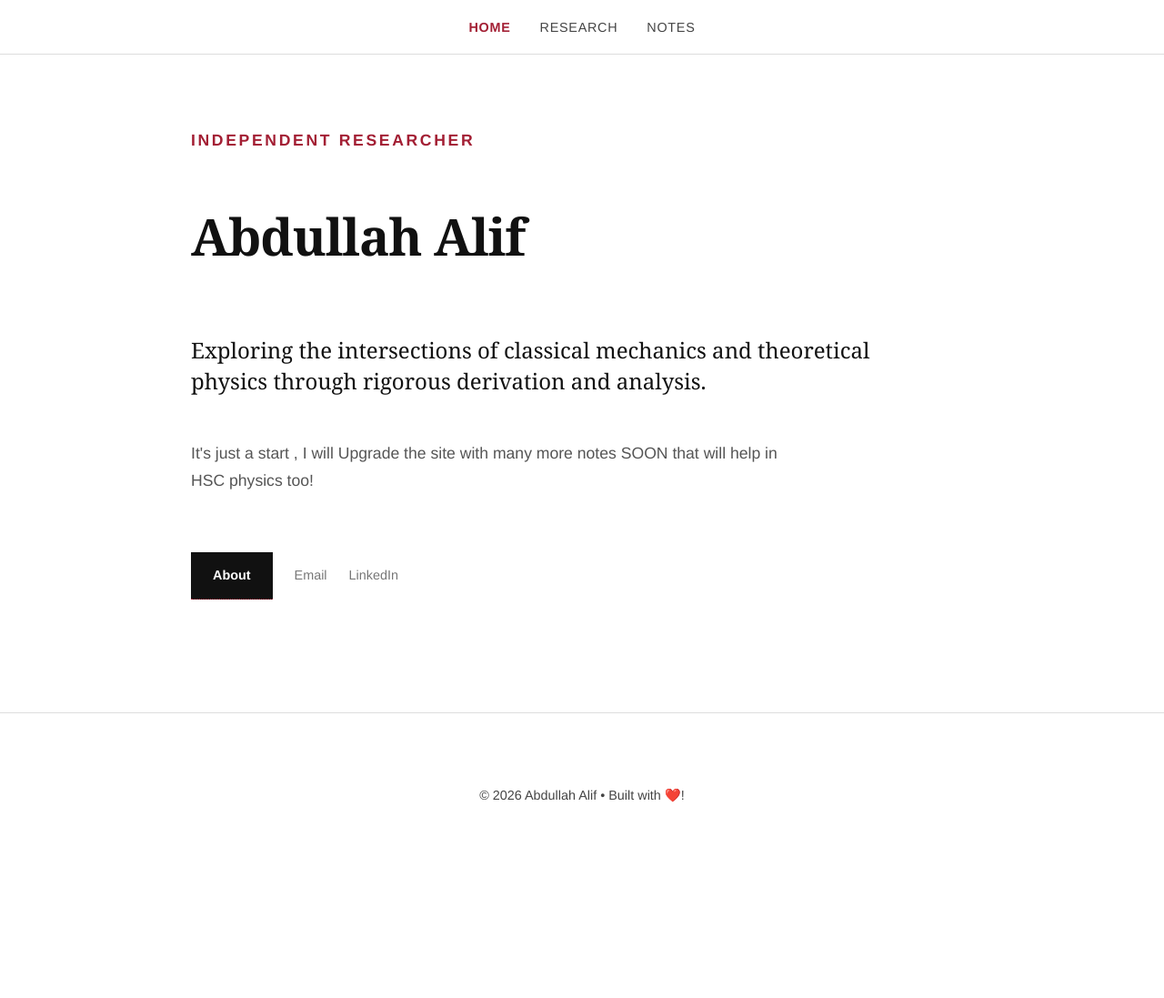
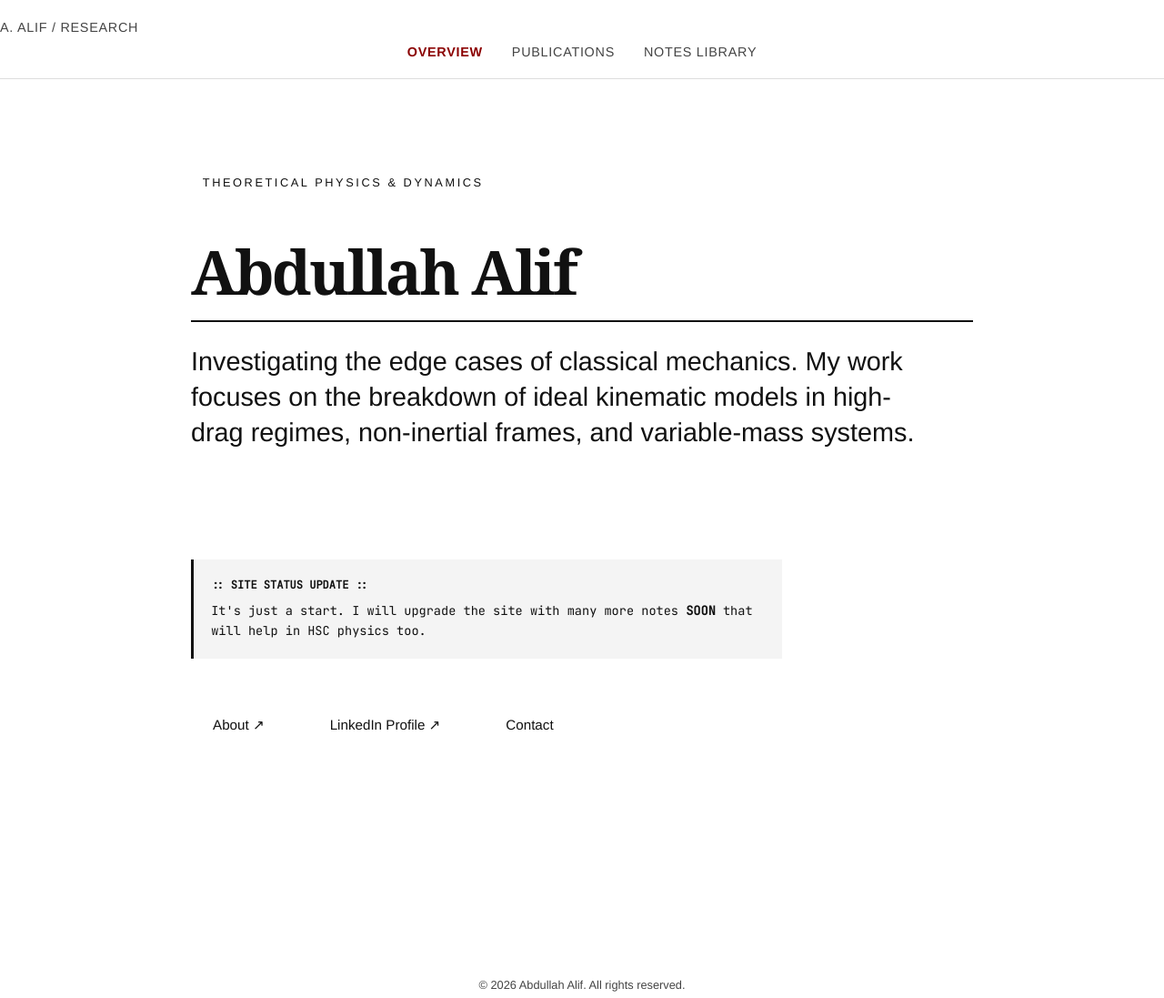
Before and after one commit to Abdallah-Alif/abdallah-alif.github.io, a plain HTML site: page index.html in a window 1280 px wide. Shown: the top 1097 px of the page at 91% size. Before the commit the page ends 972 px from the top, so only its background shows below. Drawn offline with Linux system fonts and the light colour scheme; a web font is replaced by a local one.

Commit message:
index.html

```diff
--- a/index.html
+++ b/index.html
@@ -3,135 +3,155 @@
 <head>
     <meta charset="UTF-8">
     <meta name="viewport" content="width=device-width, initial-scale=1.0">
-    <title>Abdullah Alif</title>
+    <title>Abdullah Alif | Theoretical Physics Research</title>
+    <meta name="description" content="Academic portfolio of Abdullah Alif.">
     <link rel="stylesheet" href="style.css">
+
+    <link rel="preconnect" href="https://fonts.googleapis.com">
+    <link rel="preconnect" href="https://fonts.gstatic.com" crossorigin>
+    <link href="https://fonts.googleapis.com/css2?family=Georgia&family=Inter:wght@400;500;600&family=JetBrains+Mono:wght@400&display=swap" rel="stylesheet">
+
     <style>
-        /* Modern Academic Overrides */
-        :root {
-            --accent-color: #A31F34; /* MIT Crimson */
+        /* --- INDEX SPECIFIC OVERRIDES --- */
+
+        /* 1. The Hero: Stark & Dominant */
+        .hero-section {
+            padding-top: 6rem;
+            padding-bottom: 2rem;
+            margin-bottom: 3rem;
         }
 
-        header {
-            margin-top: 10vh;
-            margin-bottom: 4rem;
+        .affiliation-badge {
+            display: inline-block;
+            font-family: var(--font-sans);
+            font-size: 0.8rem;
+            text-transform: uppercase;
+            letter-spacing: 0.2em;
+            color: var(--text-meta);
+            margin-bottom: 1rem;
+            border: 1px solid var(--border-subtle);
+            padding: 0.4rem 0.8rem;
+            border-radius: 4px;
         }
 
-        h1 {
-            font-size: 3.5rem;
-            letter-spacing: -0.02em;
-            border: none;
+        .research-statement {
+            font-size: 1.8rem;
+            line-height: 1.35;
+            max-width: 800px;
+            color: var(--text-primary);
+            font-family: var(--font-serif);
+            margin: 1.5rem 0 2.5rem 0;
+            font-weight: normal;
+        }
+
+        /* 2. The Roadmap Note (HSC Update) */
+        /* Styled like a "System Log" to look technical and cool */
+        .roadmap-notice {
+            font-family: 'JetBrains Mono', monospace; /* Monospaced for dev feel */
+            font-size: 0.85rem;
+            background: #f4f4f4;
+            padding: 1.2rem;
+            border-left: 3px solid var(--text-primary);
+            color: var(--text-body);
+            max-width: 650px;
+            margin-bottom: 3rem;
+            line-height: 1.6;
+        }
+
+        .roadmap-label {
+            font-weight: bold;
+            color: var(--link-academic);
+            text-transform: uppercase;
+            font-size: 0.75rem;
+            display: block;
             margin-bottom: 0.5rem;
         }
 
-        .tagline {
-            font-family: var(--font-body);
-            font-size: 1.1rem;
-            color: var(--accent-color);
-            text-transform: uppercase;
-            letter-spacing: 0.15em;
-            font-weight: 600;
+        /* 3. The "Command" Links */
+        .link-grid {
+            display: flex;
+            gap: 1.5rem;
+            flex-wrap: wrap;
         }
 
-        .bio-lead {
-            font-family: var(--font-heading);
-            font-size: 1.5rem;
-            line-height: 1.4;
-            color: #111;
-            max-width: 750px;
-            margin-bottom: 3rem;
+        .external-btn {
+            display: inline-flex;
+            align-items: center;
+            text-decoration: none;
+            font-family: var(--font-sans);
+            font-weight: 500;
+            font-size: 0.95rem;
+            color: var(--text-primary);
+            border: 1px solid var(--border-strong);
+            padding: 0.8rem 1.5rem;
+            transition: all 0.2s ease;
         }
 
-        .bio-sub {
-            font-size: 1.1rem;
-            max-width: 650px;
-            color: #555;
-            margin-bottom: 4rem;
-        }
-
-        .cta-group {
-            display: flex;
-            gap: 1.5rem;
-            align-items: center;
-        }
-
-        .btn-primary {
-            background: #111;
+        .external-btn:hover {
+            background: var(--text-primary);
             color: #fff;
-            padding: 0.8rem 1.5rem;
-            text-decoration: none;
-            font-weight: 600;
-            font-size: 0.9rem;
-            transition: 0.2s;
-        }
-
-        .btn-primary:hover {
-            background: var(--accent-color);
-            color: #fff;
-        }
-
-        .contact-minimal {
-            display: flex;
-            gap: 1.5rem;
-        }
-
-        .contact-minimal a {
-            color: #777;
-            text-decoration: none;
-            font-size: 0.9rem;
-            border-bottom: 1px solid transparent;
-        }
-
-        .contact-minimal a:hover {
-            color: #111;
-            border-bottom: 1px solid #111;
+            border-color: var(--text-primary);
+            transform: translateY(-2px);
         }
 
         @media (max-width: 768px) {
-            h1 { font-size: 2.5rem; }
-            .bio-lead { font-size: 1.2rem; }
+            .hero-section { padding-top: 3rem; }
+            .research-statement { font-size: 1.4rem; }
+            .link-grid { flex-direction: column; width: 100%; }
+            .external-btn { width: 100%; justify-content: center; }
         }
     </style>
 </head>
 <body>
 
     <nav>
-        <ul>
-            <li><a href="index.html" class="active">Home</a></li>
-            <li><a href="research.html">Research</a></li>
-            <li><a href="notes.html">Notes</a></li>
-        </ul>
+        <div class="nav-container">
+            <a href="index.html" class="site-identity">A. ALIF / RESEARCH</a>
+            <ul class="nav-links">
+                <li><a href="index.html" class="active">Overview</a></li>
+                <li><a href="research.html">Publications</a></li>
+                <li><a href="notes.html">Notes Library</a></li>
+            </ul>
+        </div>
     </nav>
 
-    <main class="container">
+    <main class="container fade-in">
 
-        <header>
-            <p class="tagline">Independent Researcher</p>
-            <h1>Abdullah Alif</h1>
+        <header class="hero-section">
+            <span class="affiliation-badge">Theoretical Physics & Dynamics</span>
+            <h1 style="margin-bottom: 0; font-size: 4.2rem; letter-spacing: -0.04em; margin-top: 1.5rem;">Abdullah Alif</h1>
+
+            <p class="research-statement">
+                Investigating the edge cases of classical mechanics. My work focuses on the breakdown of ideal kinematic models in high-drag regimes, non-inertial frames, and variable-mass systems.
+            </p>
         </header>
 
-        <section>
-            <p class="bio-lead">
-                Exploring the intersections of classical mechanics and theoretical physics through rigorous derivation and analysis.
-            </p>
+        <div class="roadmap-notice">
+            <span class="roadmap-label">:: Site Status Update ::</span>
+            It's just a start. I will upgrade the site with many more notes <strong>SOON</strong> that will help in HSC physics too.
+        </div>
 
-            <p class="bio-sub">
-                It's just a start , I will Upgrade the site with many more notes SOON that will help in HSC physics too!
-
-            <div class="cta-group">
-                <a href="https://abdullahalif.com/alif" class="btn-primary">About</a>
-                <div class="contact-minimal">
-                    <a href="mailto:alif.physics@outlook.com">Email</a>
-                    <a href="https://linkedin.com/in/abdullah-alif" target="_blank">LinkedIn</a>
-                </div>
-            </div>
-        </section>
+        <div class="link-grid">
+            <a href="https://abdullahalif.com/alif" target="_blank" class="external-btn">
+                About ↗
+            </a>
+            <a href="https://www.linkedin.com/in/abdullah-alif/" target="_blank" class="external-btn">
+                LinkedIn Profile ↗
+            </a>
+            <a href="mailto:alif.physics@outlook.com" class="external-btn">
+                Contact
+            </a>
+        </div>
 
     </main>
 
-    <footer>
-        <p>&copy; 2026 Abdullah Alif &bull; Built with ❤️! </p>
+    <footer style="margin-top: 8rem; padding: 3rem 0; border-top: 1px solid var(--border-subtle); text-align: center; color: var(--text-meta); font-size: 0.8rem; font-family: var(--font-sans);">
+        <p>&copy; 2026 Abdullah Alif. All rights reserved.</p>
+        <p style="margin-top: 0.5rem; opacity: 0.6;">
+            Created on 24 Nov 2024.
+        </p>
     </footer>
 
+    <script src="script.js"></script>
 </body>
-
 </html>
```
